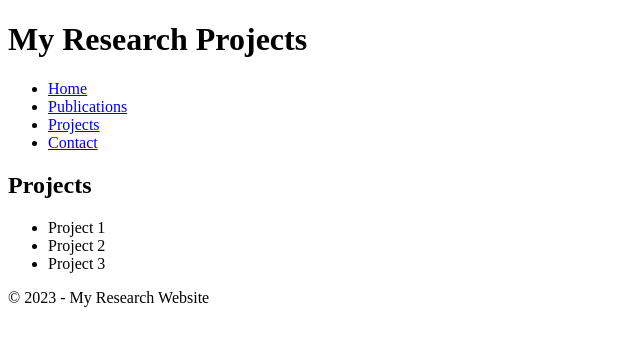
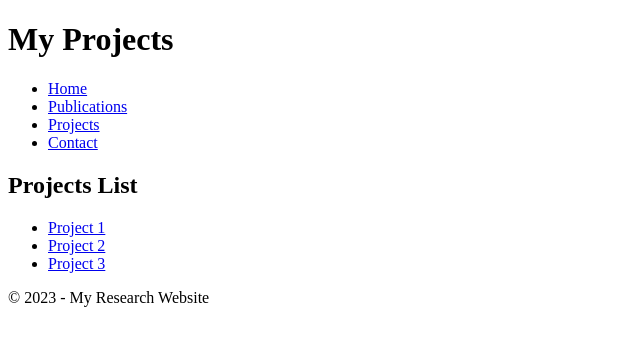
Before and after one commit to wbaekim/WBaeKim.github.io, a plain HTML site: page projects.html in a window 1280 px wide. Shown: the whole page, without its empty margins (0-640 px from the left). Drawn offline with Linux system fonts and the light colour scheme.

Commit message:
Update projects.html

```diff
--- a/projects.html
+++ b/projects.html
@@ -2,12 +2,12 @@
 <html>
 <head>
   <meta charset="utf-8">
-  <title>My Research Projects</title>
+  <title>My Projects</title>
   <link rel="stylesheet" type="text/css" href="style.css">
 </head>
 <body>
   <header>
-    <h1>My Research Projects</h1>
+    <h1>My Projects</h1>
     <nav>
       <ul>
         <li><a href="index.html">Home</a></li>
@@ -18,11 +18,12 @@
     </nav>
   </header>
   <main>
-    <h2>Projects</h2>
+    <h2>Projects List</h2>
     <ul>
-      <li>Project 1</li>
-      <li>Project 2</li>
-      <li>Project 3</li>
+      <li><a href="project1.html">Project 1</a></li>
+      <li><a href="project2.html">Project 2</a></li>
+      <li><a href="project3.html">Project 3</a></li>
+      <!-- Add more project links as needed -->
     </ul>
   </main>
   <footer>
```
